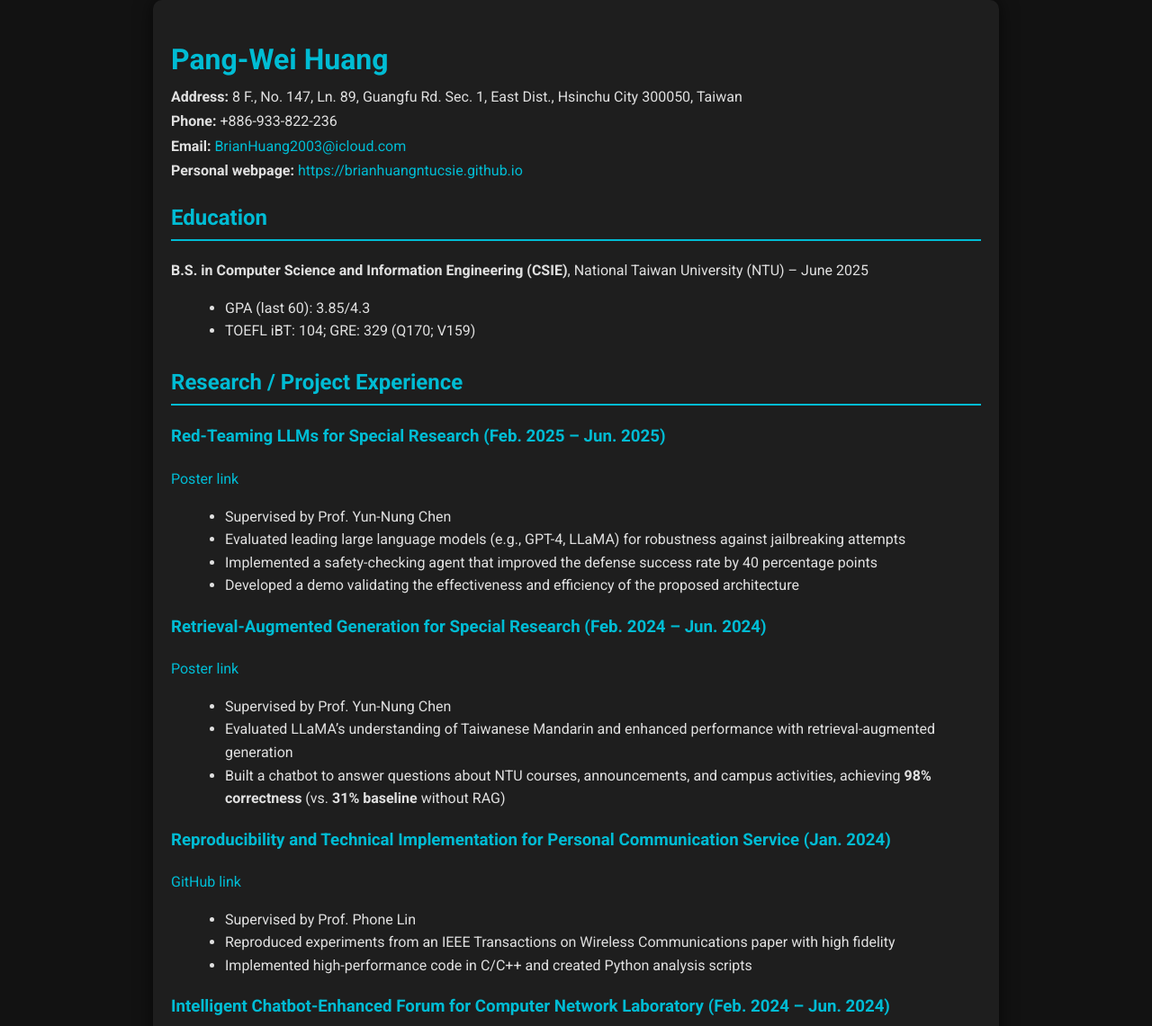
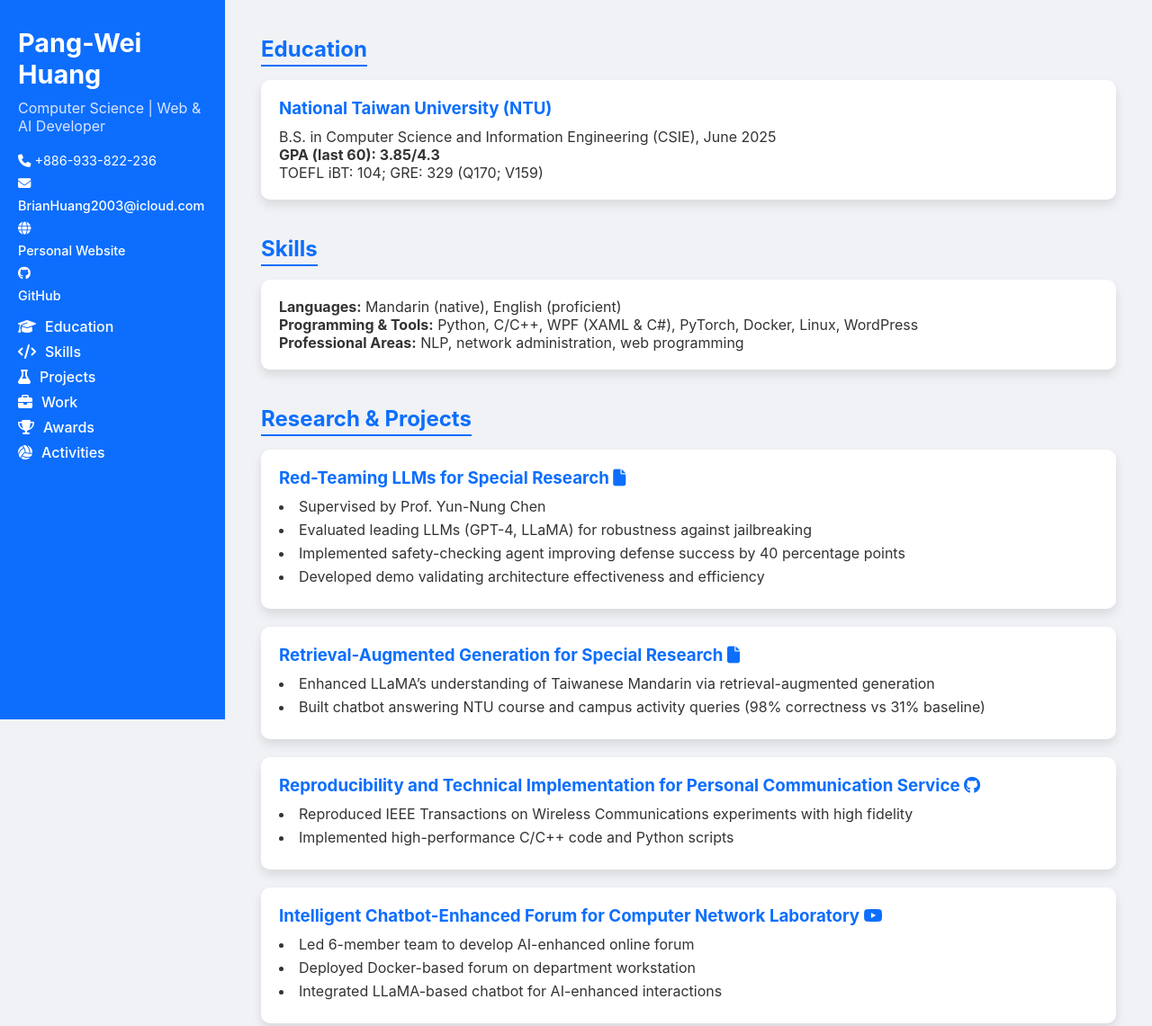
Before and after one commit to BrianHuangNTUCSIE/BrianHuangNTUCSIE.github.io, a plain HTML site: page index.html in a window 1280 px wide. Shown: the top 1141 px of the page at 90% size. Drawn offline with Linux system fonts and the light colour scheme.

Commit message:
Refactor index.html with updated styles and content

```diff
--- a/index.html
+++ b/index.html
@@ -4,164 +4,261 @@
 <meta charset="UTF-8">
 <meta name="viewport" content="width=device-width, initial-scale=1.0">
 <title>Pang-Wei Huang - CV</title>
-    <link href="https://fonts.googleapis.com/css2?family=Roboto:wght@400;700&display=swap" rel="stylesheet">
+<link rel="stylesheet" href="https://cdnjs.cloudflare.com/ajax/libs/font-awesome/6.5.0/css/all.min.css">
 <style>
+    /* Reset */
+    * { margin: 0; padding: 0; box-sizing: border-box; }
+
     body {
-            font-family: 'Roboto', sans-serif;
-            margin: 0;
-            padding: 0;
-            background-color: #121212;
-            color: #e0e0e0;
-            line-height: 1.6;
+        font-family: "Inter", "Helvetica Neue", Helvetica, Arial, sans-serif;
+        background: #f0f2f5;
+        color: #333;
+        display: flex;
+        min-height: 100vh;
     }
-        .container {
-            max-width: 900px;
-            margin: auto;
+
+    /* Sidebar */
+    .sidebar {
+        width: 250px;
+        background: #0d6efd;
+        color: #fff;
+        flex-shrink: 0;
+        display: flex;
+        flex-direction: column;
+        padding: 30px 20px;
+        position: sticky;
+        top: 0;
+        height: 100vh;
+    }
+
+    .sidebar h1 {
+        font-size: 1.8rem;
+        margin-bottom: 10px;
+    }
+
+    .sidebar h2 {
+        font-size: 1rem;
+        font-weight: 400;
+        margin-bottom: 20px;
+        color: #dbe5ff;
+    }
+
+    .sidebar a {
+        color: #fff;
+        text-decoration: none;
+        margin: 8px 0;
+        display: flex;
+        align-items: center;
+        font-weight: 500;
+    }
+
+    .sidebar a i {
+        margin-right: 10px;
+    }
+
+    .sidebar a:hover {
+        color: #ffc107;
+    }
+
+    /* Main content */
+    .main {
+        flex: 1;
+        padding: 40px;
+    }
+
+    .section {
+        margin-bottom: 40px;
+    }
+
+    .section h2 {
+        font-size: 1.5rem;
+        color: #0d6efd;
+        margin-bottom: 15px;
+        border-bottom: 2px solid #0d6efd;
+        display: inline-block;
+        padding-bottom: 3px;
+    }
+
+    .card {
+        background: #fff;
+        border-radius: 10px;
         padding: 20px;
-            background-color: #1e1e1e;
-            border-radius: 10px;
-            box-shadow: 0 0 20px rgba(0,0,0,0.6);
+        margin-bottom: 20px;
+        box-shadow: 0 6px 12px rgba(0,0,0,0.1);
+        transition: transform 0.2s ease;
     }
-        h1, h2, h3 {
-            color: #00bcd4;
+
+    .card:hover {
+        transform: translateY(-3px);
     }
-        h1 {
-            margin-bottom: 0;
+
+    .card h3 {
+        margin-bottom: 10px;
+        color: #0d6efd;
     }
-        h2 {
-            border-bottom: 2px solid #00bcd4;
-            padding-bottom: 5px;
-        }
-        ul {
-            list-style-type: disc;
-            margin-left: 20px;
-        }
-        a {
-            color: #00bcd4;
+
+    .card a {
+        color: #0d6efd;
         text-decoration: none;
     }
-        a:hover {
-            text-decoration: underline;
+
+    .card ul {
+        list-style: disc inside;
     }
-        .section {
-            margin-bottom: 25px;
+
+    .card ul li {
+        margin-bottom: 6px;
     }
-        .contact-info p {
-            margin: 2px 0;
+
+    .contact p, .contact a {
+        color: #fff;
+        font-size: 0.9rem;
+        margin-bottom: 8px;
     }
-        .small-note {
-            font-size: 0.9em;
-            color: #aaa;
+
+    /* Responsive */
+    @media (max-width: 900px) {
+        body {
+            flex-direction: column;
+        }
+        .sidebar {
+            width: 100%;
+            height: auto;
+            position: relative;
+        }
+        .main {
+            padding: 20px;
+        }
     }
 </style>
 </head>
 <body>
-    <div class="container">
-        <!-- Header -->
+
+    <div class="sidebar">
         <h1>Pang-Wei Huang</h1>
-        <div class="contact-info">
-            <p><strong>Address:</strong> 8 F., No. 147, Ln. 89, Guangfu Rd. Sec. 1, East Dist., Hsinchu City 300050, Taiwan</p>
-            <p><strong>Phone:</strong> +886-933-822-236</p>
-            <p><strong>Email:</strong> <a href="mailto:BrianHuang2003@icloud.com">BrianHuang2003@icloud.com</a></p>
-            <p><strong>Personal webpage:</strong> <a href="https://brianhuangntucsie.github.io">https://brianhuangntucsie.github.io</a></p>
+        <h2>Computer Science | Web & AI Developer</h2>
+        <div class="contact">
+            <p><i class="fa-solid fa-phone"></i> +886-933-822-236</p>
+            <p><i class="fa-solid fa-envelope"></i> <a href="mailto:BrianHuang2003@icloud.com">BrianHuang2003@icloud.com</a></p>
+            <p><i class="fa-solid fa-globe"></i> <a href="https://brianhuangntucsie.github.io" target="_blank">Personal Website</a></p>
+            <p><i class="fab fa-github"></i> <a href="https://github.com/BrianHuangNTUCSIE" target="_blank">GitHub</a></p>
+        </div>
+        <nav>
+            <a href="#education"><i class="fa-solid fa-graduation-cap"></i> Education</a>
+            <a href="#skills"><i class="fa-solid fa-code"></i> Skills</a>
+            <a href="#projects"><i class="fa-solid fa-flask"></i> Projects</a>
+            <a href="#work"><i class="fa-solid fa-briefcase"></i> Work</a>
+            <a href="#awards"><i class="fa-solid fa-trophy"></i> Awards</a>
+            <a href="#activities"><i class="fa-solid fa-volleyball"></i> Activities</a>
+        </nav>
     </div>
 
+    <div class="main">
         <!-- Education -->
-        <div class="section">
+        <div class="section" id="education">
             <h2>Education</h2>
-            <p><strong>B.S. in Computer Science and Information Engineering (CSIE)</strong>, National Taiwan University (NTU) – June 2025</p>
+            <div class="card">
+                <h3>National Taiwan University (NTU)</h3>
+                <p>B.S. in Computer Science and Information Engineering (CSIE), June 2025</p>
+                <p><strong>GPA (last 60): 3.85/4.3</strong></p>
+                <p>TOEFL iBT: 104; GRE: 329 (Q170; V159)</p>
+            </div>
+        </div>
+
+        <!-- Skills -->
+        <div class="section" id="skills">
+            <h2>Skills</h2>
+            <div class="card">
+                <p><strong>Languages:</strong> Mandarin (native), English (proficient)</p>
+                <p><strong>Programming & Tools:</strong> Python, C/C++, WPF (XAML & C#), PyTorch, Docker, Linux, WordPress</p>
+                <p><strong>Professional Areas:</strong> NLP, network administration, web programming</p>
+            </div>
+        </div>
+
+        <!-- Projects -->
+        <div class="section" id="projects">
+            <h2>Research & Projects</h2>
+
+            <div class="card">
+                <h3>Red-Teaming LLMs for Special Research <a href="https://www.canva.com/design/DAGpSonr3iI/Q8vBc7pFRhjc2oj4r6rdMA/view?utm_content=DAGpSonr3iI&utm_campaign=designshare&utm_medium=link2&utm_source=uniquelinks&utlId=ha6f57c7668" target="_blank"><i class="fa-solid fa-file"></i></a></h3>
                 <ul>
-                <li>GPA (last 60): 3.85/4.3</li>
-                <li>TOEFL iBT: 104; GRE: 329 (Q170; V159)</li>
+                    <li>Supervised by Prof. Yun-Nung Chen</li>
+                    <li>Evaluated leading LLMs (GPT-4, LLaMA) for robustness against jailbreaking</li>
+                    <li>Implemented safety-checking agent improving defense success by 40 percentage points</li>
+                    <li>Developed demo validating architecture effectiveness and efficiency</li>
                 </ul>
             </div>
 
-        <!-- Research / Project Experience -->
-        <div class="section">
-            <h2>Research / Project Experience</h2>
-
-            <h3>Red-Teaming LLMs for Special Research (Feb. 2025 – Jun. 2025)</h3>
-            <p><a href="https://www.canva.com/design/DAGpSonr3iI/Q8vBc7pFRhjc2oj4r6rdMA/view?utm_content=DAGpSonr3iI&utm_campaign=designshare&utm_medium=link2&utm_source=uniquelinks&utlId=ha6f57c7668">Poster link</a></p>
+            <div class="card">
+                <h3>Retrieval-Augmented Generation for Special Research <a href="https://www.canva.com/design/DAGH1eeGj_Y/GKG1HMM60hHASaZ1iq6xsQ/edit?utm_content=DAGH1eeGj_Y&utm_campaign=designshare&utm_medium=link2&utm_source=sharebutton" target="_blank"><i class="fa-solid fa-file"></i></a></h3>
                 <ul>
-                <li>Supervised by Prof. Yun-Nung Chen</li>
-                <li>Evaluated leading large language models (e.g., GPT-4, LLaMA) for robustness against jailbreaking attempts</li>
-                <li>Implemented a safety-checking agent that improved the defense success rate by 40 percentage points</li>
-                <li>Developed a demo validating the effectiveness and efficiency of the proposed architecture</li>
-            </ul>
-
-            <h3>Retrieval-Augmented Generation for Special Research (Feb. 2024 – Jun. 2024)</h3>
-            <p><a href="https://www.canva.com/design/DAGH1eeGj_Y/GKG1HMM60hHASaZ1iq6xsQ/edit?utm_content=DAGH1eeGj_Y&utm_campaign=designshare&utm_medium=link2&utm_source=sharebutton">Poster link</a></p>
-            <ul>
-                <li>Supervised by Prof. Yun-Nung Chen</li>
-                <li>Evaluated LLaMA’s understanding of Taiwanese Mandarin and enhanced performance with retrieval-augmented generation</li>
-                <li>Built a chatbot to answer questions about NTU courses, announcements, and campus activities, achieving <strong>98% correctness</strong> (vs. <strong>31% baseline</strong> without RAG)</li>
-            </ul>
-
-            <h3>Reproducibility and Technical Implementation for Personal Communication Service (Jan. 2024)</h3>
-            <p><a href="https://github.com/BrianHuangNTUCSIE/PCS_Final.git">GitHub link</a></p>
-            <ul>
-                <li>Supervised by Prof. Phone Lin</li>
-                <li>Reproduced experiments from an IEEE Transactions on Wireless Communications paper with high fidelity</li>
-                <li>Implemented high-performance code in C/C++ and created Python analysis scripts</li>
-            </ul>
-
-            <h3>Intelligent Chatbot-Enhanced Forum for Computer Network Laboratory (Feb. 2024 – Jun. 2024)</h3>
-            <p><a href="https://youtu.be/zLtaN_UOe-c">Demo link</a></p>
-            <ul>
-                <li>Supervised by Prof. Phone Lin</li>
-                <li>Led a 6-member team to develop an AI-enhanced online forum for the final project</li>
-                <li>Deployed an open-source forum using Docker on the department workstation</li>
-                <li>Integrated an LLaMA-based chatbot as a forum plugin for AI-enhanced user interactions</li>
+                    <li>Enhanced LLaMA’s understanding of Taiwanese Mandarin via retrieval-augmented generation</li>
+                    <li>Built chatbot answering NTU course and campus activity queries (98% correctness vs 31% baseline)</li>
                 </ul>
             </div>
 
-        <!-- Work Experience -->
-        <div class="section">
-            <h2>Work Experience</h2>
-
-            <h3>Web Developer, 10 Years (Small-Scale Enterprise) – Jun. 2025 – Present</h3>
-            <p><a href="https://10years.tw/">Website link</a></p>
+            <div class="card">
+                <h3>Reproducibility and Technical Implementation for Personal Communication Service <a href="https://github.com/BrianHuangNTUCSIE/PCS_Final.git" target="_blank"><i class="fab fa-github"></i></a></h3>
                 <ul>
-                <li>Developed a responsive WordPress website for a local business, enhancing online visibility and streamlining customer inquiries under a tight budget</li>
-                <li>Configured Let’s Encrypt SSL certificate with auto-renewal, enabling HTTPS support and improving search engine ranking</li>
-            </ul>
-
-            <h3>Assistant Engineer, R&D Department, Alifecom Technology – Aug. 2025 – Jul. 2026</h3>
-            <ul>
-                <li>Engineered a user-friendly GUI to fully automate PCB inspections, reducing per-board inspection time from <strong>20+ minutes</strong> to <strong>under 3 minutes</strong></li>
-                <li>Integrated eSIM functionality into the existing GUI of the NE-7500 5G product</li>
+                    <li>Reproduced IEEE Transactions on Wireless Communications experiments with high fidelity</li>
+                    <li>Implemented high-performance C/C++ code and Python scripts</li>
                 </ul>
             </div>
 
-        <!-- Honors & Awards -->
-        <div class="section">
+            <div class="card">
+                <h3>Intelligent Chatbot-Enhanced Forum for Computer Network Laboratory <a href="https://youtu.be/zLtaN_UOe-c?si=1VQOzgQgYaiXs-Zx" target="_blank"><i class="fab fa-youtube"></i></a></h3>
+                <ul>
+                    <li>Led 6-member team to develop AI-enhanced online forum</li>
+                    <li>Deployed Docker-based forum on department workstation</li>
+                    <li>Integrated LLaMA-based chatbot for AI-enhanced interactions</li>
+                </ul>
+            </div>
+        </div>
+
+        <!-- Work -->
+        <div class="section" id="work">
+            <h2>Work Experience</h2>
+            <div class="card">
+                <h3>Web Developer, 10 Years (Small-Scale Enterprise) <a href="https://10years.tw/" target="_blank"><i class="fa-solid fa-globe"></i></a></h3>
+                <ul>
+                    <li>Developed responsive WordPress website, improving online visibility and customer inquiries</li>
+                    <li>Configured Let’s Encrypt SSL certificate with auto-renewal, enabling HTTPS</li>
+                </ul>
+            </div>
+            <div class="card">
+                <h3>Assistant Engineer, R&D Department, Alifecom Technology</h3>
+                <ul>
+                    <li>Built user-friendly GUI for fully automated PCB inspections (20+ min → under 3 min)</li>
+                    <li>Integrated eSIM functionality into NE-7500 5G product GUI</li>
+                </ul>
+            </div>
+        </div>
+
+        <!-- Awards -->
+        <div class="section" id="awards">
             <h2>Honors & Awards</h2>
-            <h3>Presenter, Undergraduate Project Exhibition, Dept. of CSIE, NTU – Jun. 2024, Jun. 2025</h3>
+            <div class="card">
+                <h3>Presenter, Undergraduate Project Exhibition, Dept. of CSIE, NTU</h3>
                 <ul>
-                <li>Nominated by Prof. Yun-Nung Chen to participate in the exhibition</li>
+                    <li>Nominated by Prof. Yun-Nung Chen to participate in exhibition</li>
                     <li>Presented projects to faculty, peers, and industry guests, receiving positive feedback</li>
                 </ul>
             </div>
+        </div>
 
         <!-- Activities -->
-        <div class="section">
+        <div class="section" id="activities">
             <h2>Activities</h2>
-            <h3>Referee (Volunteer), Foreign Language Department Badminton Tournament, NTU – Mar. 2024</h3>
+            <div class="card">
+                <h3>Referee (Volunteer), Foreign Language Department Badminton Tournament, NTU</h3>
                 <ul>
-                <li>Officiated matches, enforcing rules and resolving disputes in a fair and timely manner</li>
-                <li>Collaborated with event staff to ensure smooth tournament operations and time management</li>
-            </ul>
-        </div>
-
-        <!-- Skills -->
-        <div class="section">
-            <h2>Skills</h2>
-            <ul>
-                <li><strong>Languages:</strong> Mandarin (native), English (proficient)</li>
-                <li><strong>Programming & Tools:</strong> Python, C/C++, WPF (XAML & C#), PyTorch, Docker, Linux, WordPress</li>
-                <li><strong>Professional Areas:</strong> Natural Language Processing (NLP), network administration, web programming</li>
+                    <li>Officiated matches and resolved disputes fairly and timely</li>
+                    <li>Collaborated with staff to ensure smooth tournament operations</li>
                 </ul>
             </div>
         </div>
+
+    </div>
+
 </body>
 </html>
```
Lines whose indentation alone changed are shown as unchanged.
